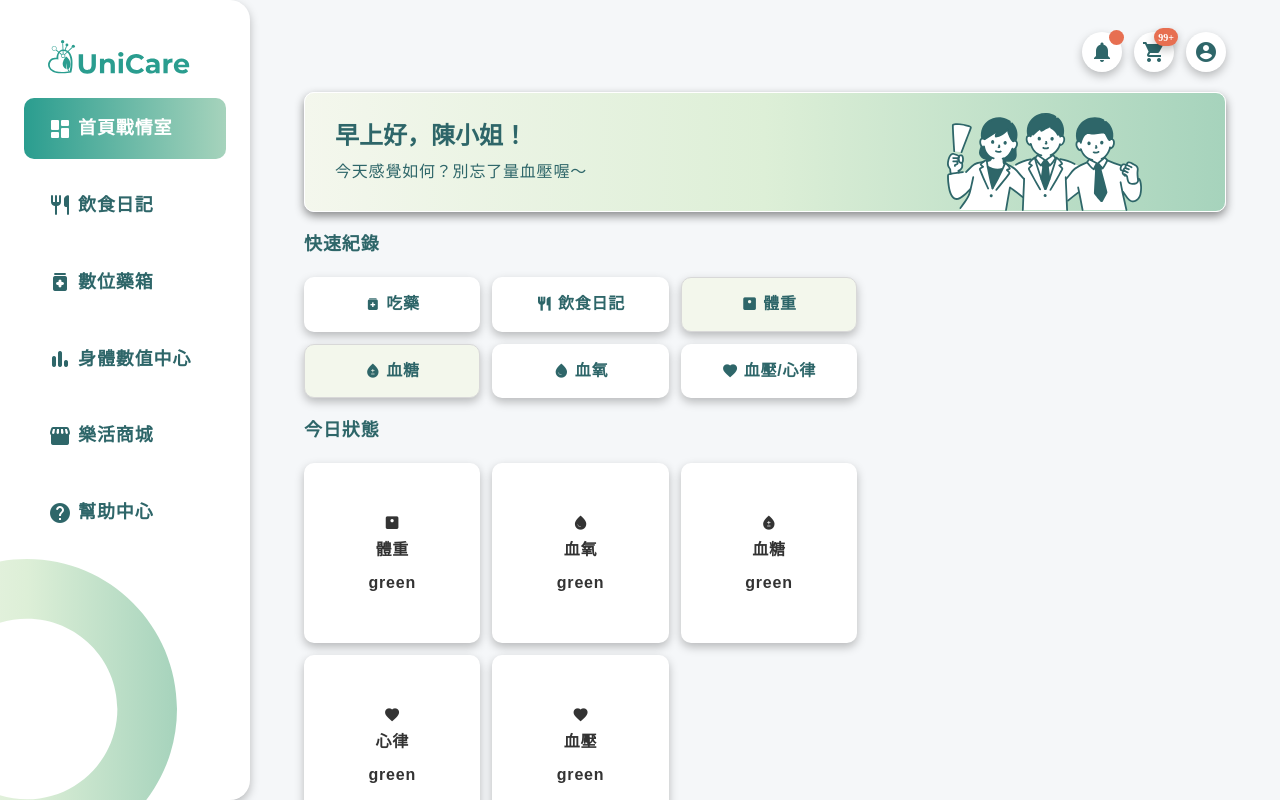
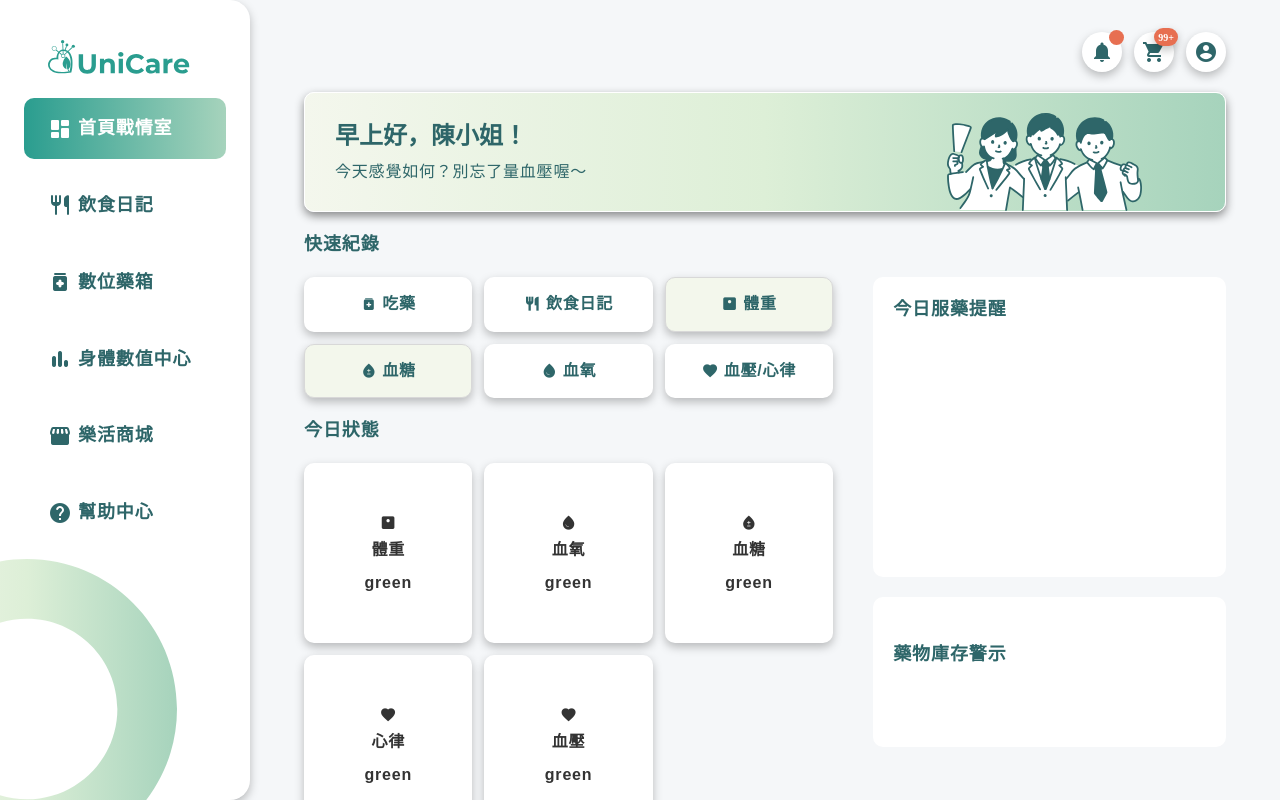
Before and after one commit to jc-1001/251228_team_project, a Vue app: page /HomeView in a window 1280 px wide. Built offline with nearby package versions, Linux system fonts and the light colour scheme.

Commit message:
首頁卡片部分修正

```diff
--- a/src/views/client/HomeView.vue
+++ b/src/views/client/HomeView.vue
@@ -63,7 +63,19 @@ const todayLog = ref([
         </div>
       </section>
       <!-- 右欄 -->
-      <section class="right-block"></section>
+      <section class="right-block">
+        <div class="today-med">
+          <div class="block-title">
+            <p>今日服藥提醒</p>
+          </div>
+        </div>
+        <div class="med-stock">
+          <div class="block-title">
+            <span class="material-icons"></span>
+            <p>藥物庫存警示</p>
+          </div>
+        </div>
+      </section>
     </main>
   </div>
 </template>
@@ -77,6 +89,34 @@ main {
 }
 .right-block {
   width: 40%;
+  margin-left: 40px;
+}
+// 右欄
+.today-med {
+  background-color: $white;
+  border-radius: $radius_md;
+  height: 300px;
+  width: 100%;
+  margin-top: 65px;
+  .block-title {
+    padding: 20px;
+    color: $primaryDark;
+    @include subtitle1(true);
+    font-size: 18px; // 有改字體大小
+  }
+}
+.med-stock {
+  background-color: $white;
+  border-radius: $radius_md;
+  height: 150px;
+  width: 100%;
+  margin-top: 20px;
+  .block-title {
+    padding: 20px;
+    color: $primaryDark;
+    @include subtitle1(true);
+    font-size: 18px; // 有改字體大小
+  }
 }
 .today-button,
 .today-state {
```
